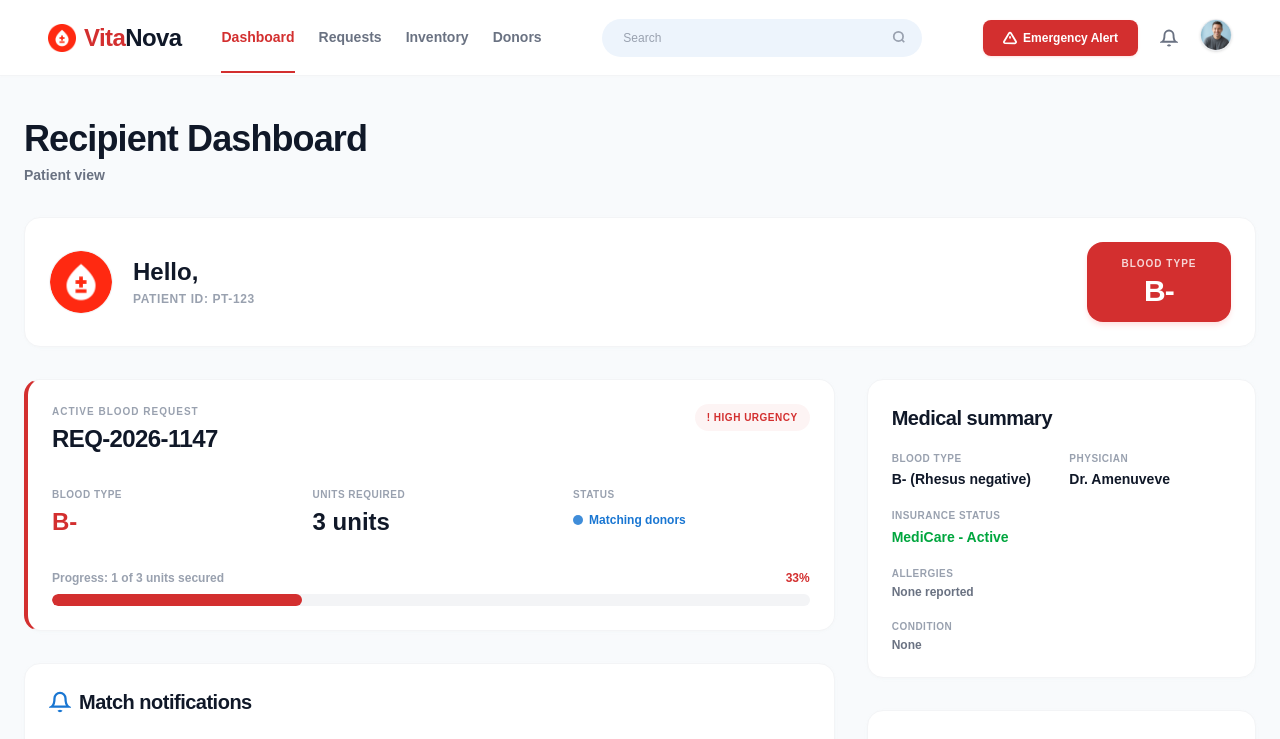
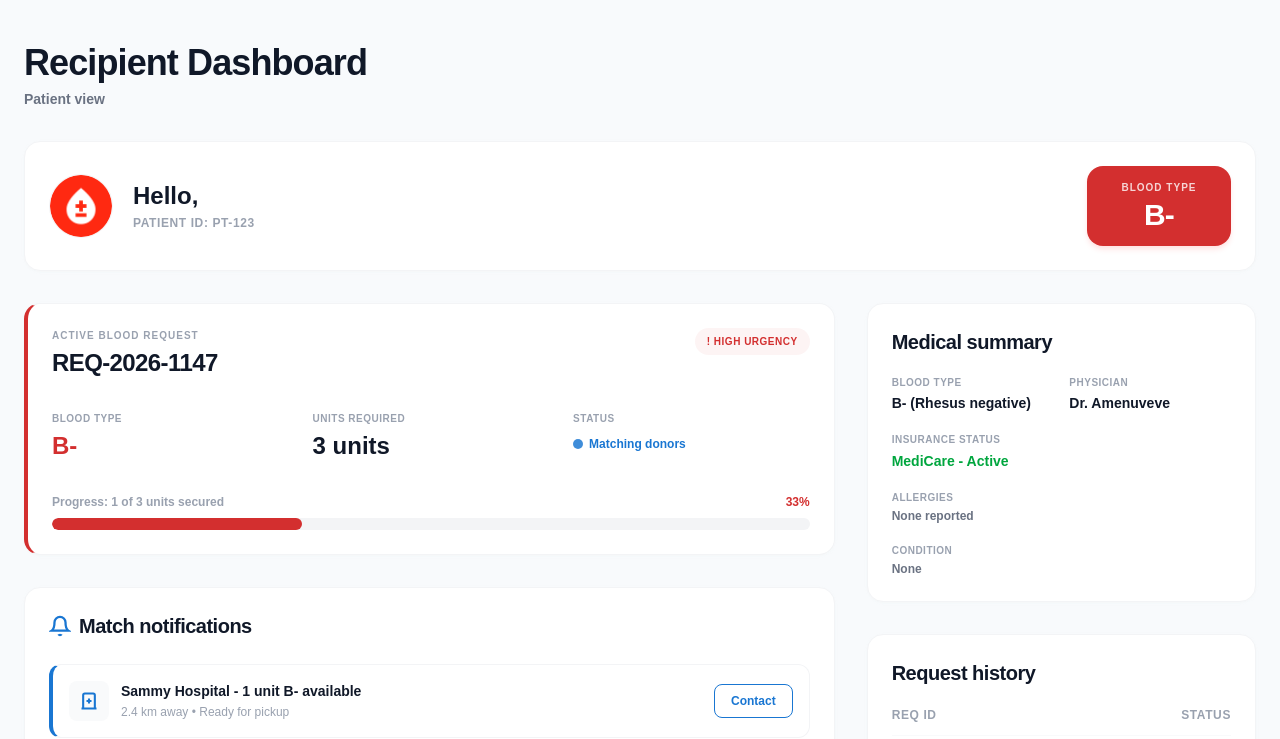
Before and after one commit to sammyyaws/VITANOVA, a Next.js app: page /patient in a window 1280 px wide. Shown: the top 739 px of the page. Built offline with nearby package versions, Linux system fonts and the light colour scheme.

Commit message:
Removed duplicated daashboard navbar in the hospital dashboard

```diff
--- a/app/(dashboard)/patient/page.tsx
+++ b/app/(dashboard)/patient/page.tsx
@@ -73,7 +73,6 @@ const user=useAppSelector(state=>state.auth.user)
 
   return (
     <div className="bg-[#f8fafc] min-h-screen pb-16 flex flex-col justify-between w-full">
-      <DashboardNavbar userName="Michael" userRole="Patient" dashboardType="patient" />
 
       {/* Main Content Area */}
       <main className="container mx-auto px-6 py-10 flex flex-col gap-8 w-full flex-grow">
```
